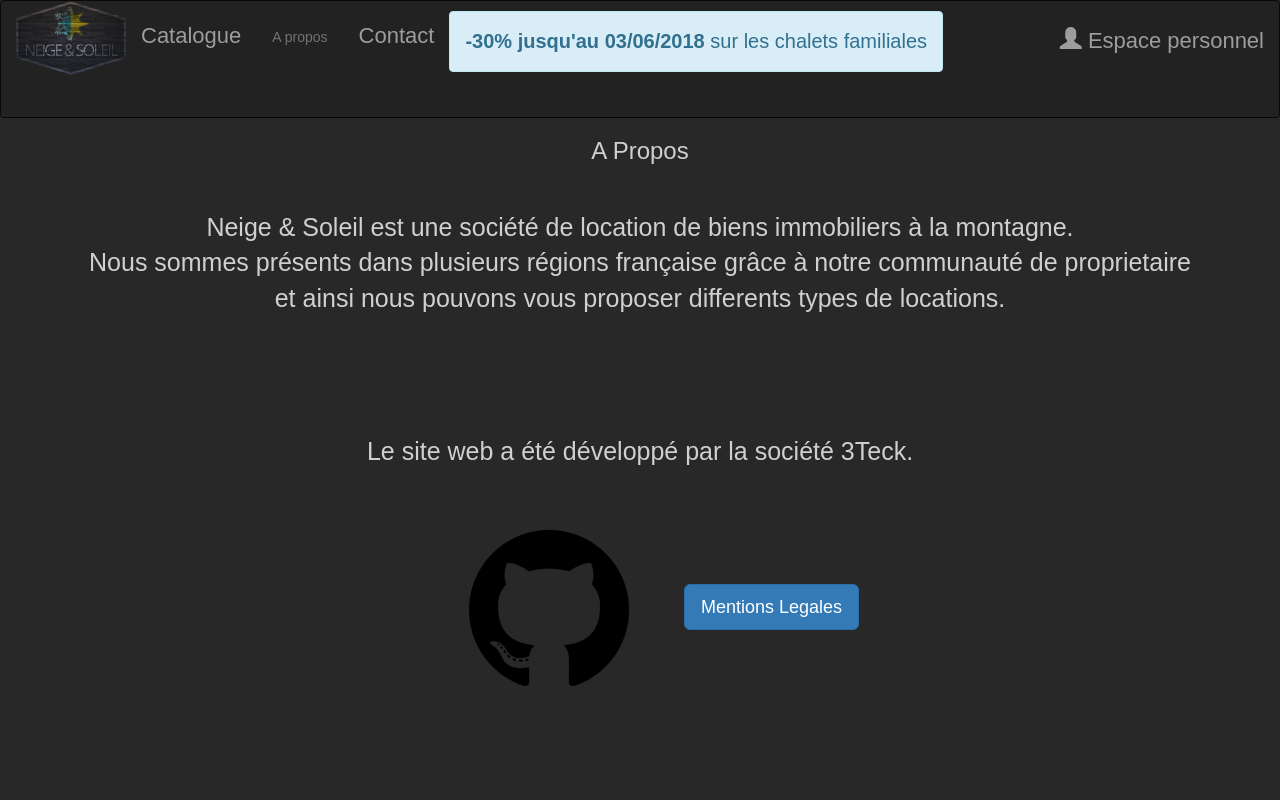
After one commit to KATARS/neige_soleil_DELAGE_RETTERER_FELICIO, a PHP site: page /apropos.html in a window 1280 px wide. The commit adds this page. Run offline with PHP 8.4, Linux system fonts and the light colour scheme.

Commit message:
Neige Final 1.1

```diff
--- /dev/null
+++ b/neige/neige/apropos.html
@@ -0,0 +1,198 @@
+<html>
+  <head>
+    <meta content="text/html; charset=utf-8" http-equiv="Content-Type" />
+    <meta name="viewport" content="width=device-width, initial-scale=1">
+    <link rel="stylesheet" href="https://maxcdn.bootstrapcdn.com/bootstrap/3.3.7/css/bootstrap.css">
+    <script src="https://ajax.googleapis.com/ajax/libs/jquery/3.3.1/jquery.js"></script>
+    <script src="https://maxcdn.bootstrapcdn.com/bootstrap/3.3.7/js/bootstrap.js"></script>
+    <link href="style.css" rel="stylesheet" type="text/css">
+  </head>
+  <body>
+    <nav class="navbar navbar-inverse">
+  <div class="container-fluid">
+    <div class="navbar-header">
+      <a class="nav-link active" href="./index.php"><img src="images/logos.png" alt="neige&soleil" width="110px"></a>
+    </div>
+          <ul class="nav navbar-nav">
+            <li class="nav-item">
+              <a class="nav-link active" href="./logement/liste_type.php">Catalogue</a>
+            </li>
+            <li class="nav-item">
+              <a class="btn disabled" href="apropos.html">A propos</a>
+            </li>
+            <li class="nav-item">
+              <a class="nav-link active" href="contact.php">Contact</a>
+            </li>
+            <li class="nav-item" >
+              <div class="alert alert-info" role="alert">
+                  <strong>-30% jusqu'au 03/06/2018</strong> sur les chalets familiales
+              </div>
+            </li>
+          </ul>
+          <ul class="nav navbar-nav navbar-right">
+            <li><a href="profil/portail.php"><span class="glyphicon glyphicon-user"></span> Espace personnel</a></li>
+          </ul>
+        </div>
+      </nav>
+<center>
+  <h3>A Propos</h3></br>
+<p>Neige & Soleil est une société de location de biens immobiliers à la montagne.</br>
+  Nous sommes présents dans plusieurs régions française grâce à notre communauté de proprietaire</br>
+  et ainsi nous pouvons vous proposer differents types de locations.</p>
+</br></br></br>
+<p>Le site web a été développé par la société 3Teck.</br></p>
+  <a href="https://github.com/KATARS/neige_soleil_DELAGE_RETTERER_FELICIO/tree/master/neige/neige"><img src="images/github.png" alt="git"/></a>
+
+  <button type="button" class="btn btn-primary btn-lg" id="hideshow">Mentions Legales</button>
+  <script type="text/javascript">
+  jQuery(document).ready(function(){
+          jQuery('#hideshow').on('click', function(event) {
+               jQuery('#content').toggle('show');
+          });
+      });
+  </script>
+
+  <div id="content" style="display:none">
+  <h2>Mentions Légales</h2>
+
+<h3>Informations légales<h3>
+</br>
+<h3>1. Présentation du site.</h3>
+<p>En vertu de l&#39;article 6 de la loi n° 2004-575 du 21 juin 2004 pour la confiance dans l&#39;économie
+numérique, il est précisé aux utilisateurs du site www.neigesoleil.felicio.eu l&#39;identité des différents
+intervenants dans le cadre de sa réalisation et de son suivi :
+Propriétaire : 3Teck
+Créateur : 3Teck
+Responsable publication : 3Teck – contact@3teck.fr
+Le responsable publication est une personne physique ou une personne morale.
+Webmaster : 3Teck – contact@3teck.fr
+Hébergeur : 1&amp;1
+Crédits :
+Le modèle de mentions légales est offert par Subdelirium.com Générateur de mentions légales</p>
+</br>
+<h3>2. Conditions générales d’utilisation du site et des services proposés.</h3>
+<p>L’utilisation du site www.neigesoleil.felicio.eu implique l’acceptation pleine et entière des conditions
+générales d’utilisation ci-après décrites. Ces conditions d’utilisation sont susceptibles d’être
+modifiées ou complétées à tout moment, les utilisateurs du site www.neigesoleil.felicio.eu sont donc
+invités à les consulter de manière régulière.
+Ce site est normalement accessible à tout moment aux utilisateurs. Une interruption pour raison de
+maintenance technique peut être toutefois décidée par 3Teck, qui s’efforcera alors de communiquer
+préalablement aux utilisateurs les dates et heures de l’intervention.
+Le site www.neigesoleil.felicio.eu est mis à jour régulièrement par 3Teck. De la même façon, les
+mentions légales peuvent être modifiées à tout moment : elles s’imposent néanmoins à l’utilisateur
+qui est invité à s’y référer le plus souvent possible afin d’en prendre connaissance.</p>
+</br>
+<h3>3. Description des services fournis.</h3>
+<p>Le site www.neigesoleil.felicio.eu a pour objet de fournir une information concernant l’ensemble des
+activités de la société.
+3Teck s’efforce de fournir sur le site www.neigesoleil.felicio.eu des informations aussi précises que
+possible. Toutefois, il ne pourra être tenue responsable des omissions, des inexactitudes et des
+carences dans la mise à jour, qu’elles soient de son fait ou du fait des tiers partenaires qui lui
+fournissent ces informations.
+Toutes les informations indiquées sur le site www.neigesoleil.felicio.eu sont données à titre indicatif,
+et sont susceptibles d’évoluer. Par ailleurs, les renseignements figurant sur le site
+www.neigesoleil.felicio.eu ne sont pas exhaustifs. Ils sont donnés sous réserve de modifications
+ayant été apportées depuis leur mise en ligne.</p>
+</br>
+<h3>4. Limitations contractuelles sur les données techniques.</h3>
+<p>Le site utilise la technologie JavaScript.
+Le site Internet ne pourra être tenu responsable de dommages matériels liés à l’utilisation du site. De
+plus, l’utilisateur du site s’engage à accéder au site en utilisant un matériel récent, ne contenant pas
+de virus et avec un navigateur de dernière génération mis-à- jour</p>
+</br>
+<h3>5. Propriété intellectuelle et contrefaçons.</h3>
+<p>3Teck est propriétaire des droits de propriété intellectuelle ou détient les droits d’usage sur tous les
+éléments accessibles sur le site, notamment les textes, images, graphismes, logo, icônes, sons,
+logiciels.
+Toute reproduction, représentation, modification, publication, adaptation de tout ou partie des
+éléments du site, quel que soit le moyen ou le procédé utilisé, est interdite, sauf autorisation écrite
+préalable de : 3Teck.
+Toute exploitation non autorisée du site ou de l’un quelconque des éléments qu’il contient sera
+considérée comme constitutive d’une contrefaçon et poursuivie conformément aux dispositions des
+articles L.335-2 et suivants du Code de Propriété Intellectuelle.</p>
+</br>
+<h3>6. Limitations de responsabilité.</h3>
+<p>3Teck ne pourra être tenue responsable des dommages directs et indirects causés au matériel de
+l’utilisateur, lors de l’accès au site www.neigesoleil.felicio.eu, et résultant soit de l’utilisation d’un
+matériel ne répondant pas aux spécifications indiquées au point 4, soit de l’apparition d’un bug ou
+d’une incompatibilité.
+3Teck ne pourra également être tenue responsable des dommages indirects (tels par exemple
+qu’une perte de marché ou perte d’une chance) consécutifs à l’utilisation du site
+www.neigesoleil.felicio.eu.
+Des espaces interactifs (possibilité de poser des questions dans l’espace contact) sont à la disposition
+des utilisateurs. 3Teck se réserve le droit de supprimer, sans mise en demeure préalable, tout
+contenu déposé dans cet espace qui contreviendrait à la législation applicable en France, en
+particulier aux dispositions relatives à la protection des données. Le cas échéant, 3Teck se réserve
+également la possibilité de mettre en cause la responsabilité civile et/ou pénale de l’utilisateur,
+notamment en cas de message à caractère raciste, injurieux, diffamant, ou pornographique, quel que
+soit le support utilisé (texte, photographie…).</p>
+</br>
+<h3>7. Gestion des données personnelles.</h3>
+<p>En France, les données personnelles sont notamment protégées par la loi n° 78-87 du 6 janvier 1978,
+la loi n° 2004-801 du 6 août 2004, l&#39;article L. 226-13 du Code pénal et la Directive Européenne du 24
+octobre 1995.
+A l&#39;occasion de l&#39;utilisation du site www.neigesoleil.felicio.eu, peuvent êtres recueillis : l&#39;URL des liens
+par l&#39;intermédiaire desquels l&#39;utilisateur a accédé au site www.neigesoleil.felicio.eu, le fournisseur
+d&#39;accès de l&#39;utilisateur, l&#39;adresse de protocole Internet (IP) de l&#39;utilisateur.
+En tout état de cause 3Teck ne collecte des informations personnelles relatives à l&#39;utilisateur que
+pour le besoin de certains services proposés par le site www.neigesoleil.felicio.eu. L&#39;utilisateur
+fournit ces informations en toute connaissance de cause, notamment lorsqu&#39;il procède par lui-même
+à leur saisie. Il est alors précisé à l&#39;utilisateur du site www.neigesoleil.felicio.eu l’obligation ou non de
+fournir ces informations.
+Conformément aux dispositions des articles 38 et suivants de la loi 78-17 du 6 janvier 1978 relative à
+l’informatique, aux fichiers et aux libertés, tout utilisateur dispose d’un droit d’accès, de rectification
+et d’opposition aux données personnelles le concernant, en effectuant sa demande écrite et signée,
+accompagnée d’une copie du titre d’identité avec signature du titulaire de la pièce, en précisant
+l’adresse à laquelle la réponse doit être envoyée.
+Aucune information personnelle de l&#39;utilisateur du site www.neigesoleil.felicio.eu n&#39;est publiée à
+l&#39;insu de l&#39;utilisateur, échangée, transférée, cédée ou vendue sur un support quelconque à des tiers.
+Seule l&#39;hypothèse du rachat de 3Teck et de ses droits permettrait la transmission des dites
+informations à l&#39;éventuel acquéreur qui serait à son tour tenu de la même obligation de conservation
+et de modification des données vis à vis de l&#39;utilisateur du site www.neigesoleil.felicio.eu.
+Le site n&#39;est pas déclaré à la CNIL car il ne recueille pas d&#39;informations personnelles.
+Les bases de données sont protégées par les dispositions de la loi du 1er juillet 1998 transposant la
+directive 96/9 du 11 mars 1996 relative à la protection juridique des bases de données.</p>
+</br>
+<h3>8. Liens hypertextes et cookies.</h3>
+<p>Le site www.neigesoleil.felicio.eu contient un certain nombre de liens hypertextes vers d’autres sites,
+mis en place avec l’autorisation de 3Teck. Cependant, 3Teck n’a pas la possibilité de vérifier le
+contenu des sites ainsi visités, et n’assumera en conséquence aucune responsabilité de ce fait.
+La navigation sur le site www.neigesoleil.felicio.eu est susceptible de provoquer l’installation de
+cookie(s) sur l’ordinateur de l’utilisateur. Un cookie est un fichier de petite taille, qui ne permet pas
+l’identification de l’utilisateur, mais qui enregistre des informations relatives à la navigation d’un
+ordinateur sur un site. Les données ainsi obtenues visent à faciliter la navigation ultérieure sur le site,
+et ont également vocation à permettre diverses mesures de fréquentation.
+Le refus d’installation d’un cookie peut entraîner l’impossibilité d’accéder à certains services.
+L’utilisateur peut toutefois configurer son ordinateur de la manière suivante, pour refuser
+l’installation des cookies :
+Sous Internet Explorer : onglet outil (pictogramme en forme de rouage en haut à droite) / options
+internet. Cliquez sur Confidentialité et choisissez Bloquer tous les cookies. Validez sur Ok.
+Sous Firefox : en haut de la fenêtre du navigateur, cliquez sur le bouton Firefox, puis aller dans
+l&#39;onglet Options. Cliquer sur l&#39;onglet Vie privée. Paramétrez les Règles de conservation sur : utiliser
+les paramètres personnalisés pour l&#39;historique. Enfin décochez-la pour désactiver les cookies.
+Sous Safari : Cliquez en haut à droite du navigateur sur le pictogramme de menu (symbolisé par un
+rouage). Sélectionnez Paramètres. Cliquez sur Afficher les paramètres avancés. Dans la section
+&quot;Confidentialité&quot;, cliquez sur Paramètres de contenu. Dans la section &quot;Cookies&quot;, vous pouvez bloquer
+les cookies.
+Sous Chrome : Cliquez en haut à droite du navigateur sur le pictogramme de menu (symbolisé par
+trois lignes horizontales). Sélectionnez Paramètres. Cliquez sur Afficher les paramètres avancés. Dans
+la section &quot;Confidentialité&quot;, cliquez sur préférences. Dans l&#39;onglet &quot;Confidentialité&quot;, vous pouvez
+bloquer les cookies.</p>
+</br>
+<h3>9. Droit applicable et attribution de juridiction.</h3>
+<p>Tout litige en relation avec l’utilisation du site www.neigesoleil.felicio.eu est soumis au droit français.
+Il est fait attribution exclusive de juridiction aux tribunaux compétents de Paris.</p>
+</br>
+<h3>10. Les principales lois concernées.</h3>
+<p>Loi n° 78-17 du 6 janvier 1978, notamment modifiée par la loi n° 2004-801 du 6 août 2004 relative à
+l&#39;informatique, aux fichiers et aux libertés.
+Loi n° 2004-575 du 21 juin 2004 pour la confiance dans l&#39;économie numérique.</p>
+</br>
+<h3>11. Lexique.</h3>
+<p>Utilisateur : Internaute se connectant, utilisant le site susnommé.
+Informations personnelles : « les informations qui permettent, sous quelque forme que ce soit,
+directement ou non, l&#39;identification des personnes physiques auxquelles elles s&#39;appliquent » (article 4
+de la loi n° 78-17 du 6 janvier 1978).</p></div>
+</center>
+  </body>
+</html>
--- a/neige/neige/logement/logement.php
+++ b/neige/neige/logement/logement.php
@@ -26,7 +26,7 @@ if( isset( $_GET['idlogement'] ) and $_GET['idlogement'] > 0 )
 ?>
 <html>
     <head>
-        <meta charset="utf-8">
+        <meta content="text/html; charset=utf-8" http-equiv="Content-Type" />
         <meta name="viewport" content="width=device-width, initial-scale=1">
         <link rel="stylesheet" href="https://maxcdn.bootstrapcdn.com/bootstrap/3.3.7/css/bootstrap.css">
         <script src="https://ajax.googleapis.com/ajax/libs/jquery/3.3.1/jquery.js"></script>
@@ -48,7 +48,7 @@ if( isset( $_GET['idlogement'] ) and $_GET['idlogement'] > 0 )
                 <a class="nav-link active" href="liste_type.php">Catalogue</a>
               </li>
               <li class="nav-item">
-                <a class="nav-link active" href="../apropos.php">A propos</a>
+                <a class="nav-link active" href="../apropos.html">A propos</a>
               </li>
               <li class="nav-item">
                 <a class="nav-link active" href="../contact.php">Contact</a>
--- a/neige/neige/logement/type.php
+++ b/neige/neige/logement/type.php
@@ -44,7 +44,7 @@ if(isset($_GET['idtype']) AND $_GET['idtype'] > 0)
 ?>
 <html>
 <head><!-- haut de la page -->
-	<meta charset="utf-8">
+	<meta content="text/html; charset=utf-8" http-equiv="Content-Type" />
 	<meta name="viewport" content="width=device-width, initial-scale=1">
 	<link rel="stylesheet" href="https://maxcdn.bootstrapcdn.com/bootstrap/3.3.7/css/bootstrap.css">
 	<script src="https://ajax.googleapis.com/ajax/libs/jquery/3.3.1/jquery.js"></script>
@@ -63,7 +63,7 @@ if(isset($_GET['idtype']) AND $_GET['idtype'] > 0)
 						<a class="nav-link active" href="liste_type.php">Catalogue</a>
 					</li>
 					<li class="nav-item">
-						<a class="nav-link active" href="../apropos.php">A propos</a>
+						<a class="nav-link active" href="../apropos.html">A propos</a>
 					</li>
 					<li class="nav-item">
 						<a class="nav-link active" href="../contact.php">Contact</a>
@@ -93,7 +93,7 @@ if(isset($_GET['idtype']) AND $_GET['idtype'] > 0)
 		  		<img src="../profil/'.$donnees["photo"].'" alt="Card image"></a>
 					<h3>'.$donnees["titre"].'</h3>
 					<h3>'.$donnees["emplacement"].'</h3>
-					<h3>a partir de '.$donnees["prix"].'/jour</h3>
+					<h3>A partir de '.$donnees["prix"].'€/jour</h3>
 
 					<a href="logement.php?idlogement='.$donnees["idlogement"].'" class="btn btn-primary btn-lg btn-block" role="button" aria-pressed="true">Reservez des maintenant</a>
 				</div>
--- a/neige/neige/profil/panel.php
+++ b/neige/neige/profil/panel.php
@@ -9,6 +9,7 @@ if(isset($_SESSION['id']) AND $_SESSION['id'] > 0)
     ?>
     <html>
     <head>
+      <meta content="text/html; charset=utf-8" http-equiv="Content-Type" />
       <meta name="viewport" content="width=device-width, initial-scale=1">
       <link rel="stylesheet" href="https://maxcdn.bootstrapcdn.com/bootstrap/3.3.7/css/bootstrap.css">
       <script src="https://ajax.googleapis.com/ajax/libs/jquery/3.3.1/jquery.js"></script>
--- a/neige/neige/profil/portail.php
+++ b/neige/neige/profil/portail.php
@@ -8,6 +8,7 @@ else {
  ?>
 <html>
 <head>
+  <meta content="text/html; charset=utf-8" http-equiv="Content-Type" />
   <meta name="viewport" content="width=device-width, initial-scale=1">
   <link rel="stylesheet" href="https://maxcdn.bootstrapcdn.com/bootstrap/3.3.7/css/bootstrap.css">
   <script src="https://ajax.googleapis.com/ajax/libs/jquery/3.3.1/jquery.js"></script>
@@ -25,7 +26,7 @@ else {
               <a class="nav-link active" href="../logement/liste_type.php">Catalogue</a>
             </li>
             <li class="nav-item">
-              <a class="nav-link active" href="apropos.php">A propos</a>
+              <a class="nav-link active" href="apropos.html">A propos</a>
             </li>
             <li class="nav-item">
               <a class="nav-link active" href="contact.php">Contact</a>
@@ -37,7 +38,7 @@ else {
             </li>
           </ul>
           <ul class="nav navbar-nav navbar-right">
-            <li><a href="#"><span class="glyphicon glyphicon-user"></span> Espace personnel</a></li>
+            <li><a class="btn disabled" href="#"><span class="glyphicon glyphicon-user"></span> Espace personnel</a></li>
           </ul>
         </div>
       </nav>
--- a/neige/neige/profil/request.php
+++ b/neige/neige/profil/request.php
@@ -9,6 +9,7 @@ if(isset($_SESSION['id']) AND $_SESSION['id'] > 0)
     ?>
   <html>
     <head>
+      <meta content="text/html; charset=utf-8" http-equiv="Content-Type" />
       <meta name="viewport" content="width=device-width, initial-scale=1">
       <link rel="stylesheet" href="https://maxcdn.bootstrapcdn.com/bootstrap/3.3.7/css/bootstrap.css">
       <script src="https://ajax.googleapis.com/ajax/libs/jquery/3.3.1/jquery.js"></script>
--- a/neige/neige/style.css
+++ b/neige/neige/style.css
@@ -96,3 +96,9 @@ li,a{
 .col img{
 	width: 10%;
 }
+.mention {
+    width: 300px;
+    border: 25px solid green;
+    padding: 25px;
+    margin: 25px;
+}
```
Also changed, not shown: neige/neige/contact.php (added, +88 -0 lines), neige/neige/index.php (+3 -12 lines), neige/neige/logement/liste_type.php (+3 -21 lines), neige/neige/profil/cal_res_android.php (added, +187 -0 lines), neige/neige/profil/profil.php (+4 -3 lines), neige/neige/profil/requestlogement.php (+0 -10 lines), neige/neige/test.sql (+16 -5 lines), neige/neige/images/github.png (added), 4 other files.
